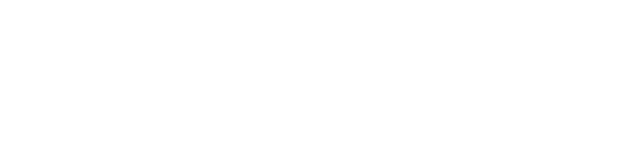
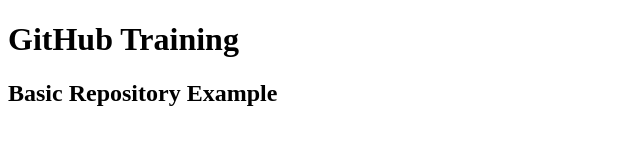
Before and after one commit to githubtraining/example-dependency, a plain HTML site: page index.html in a window 1280 px wide. Shown: the whole page, without its empty margins (0-640 px from the left). Drawn offline with Linux system fonts and the light colour scheme.

Commit message:
Update home page with document title, body titles

```diff
--- a/index.html
+++ b/index.html
@@ -1,10 +1,11 @@
 <!DOCTYPE html>
 <html>
   <head>
-    <title></title>
+    <title>GitHub Training</title>
   </head>
 
   <body>
-
+    <h1>GitHub Training</h1>
+    <h2>Basic Repository Example</h2>
   </body>
 </html>
```
